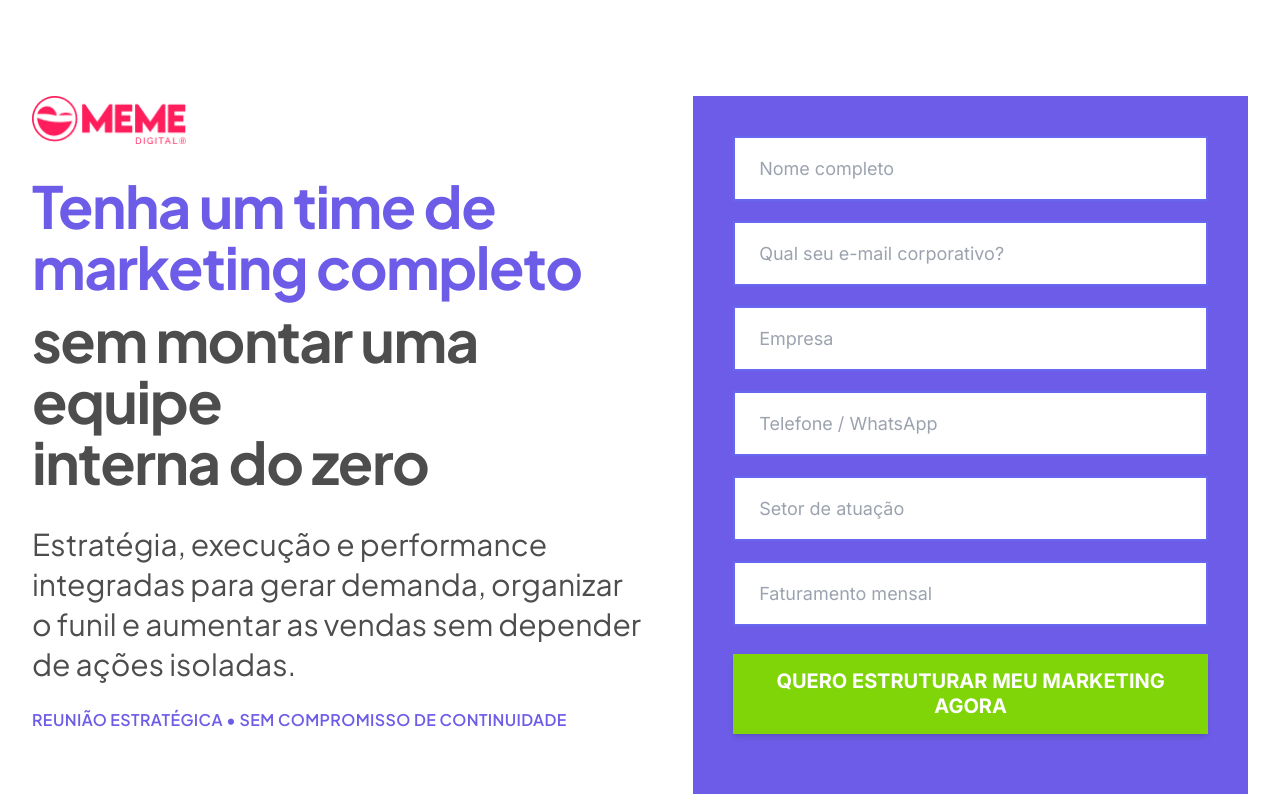
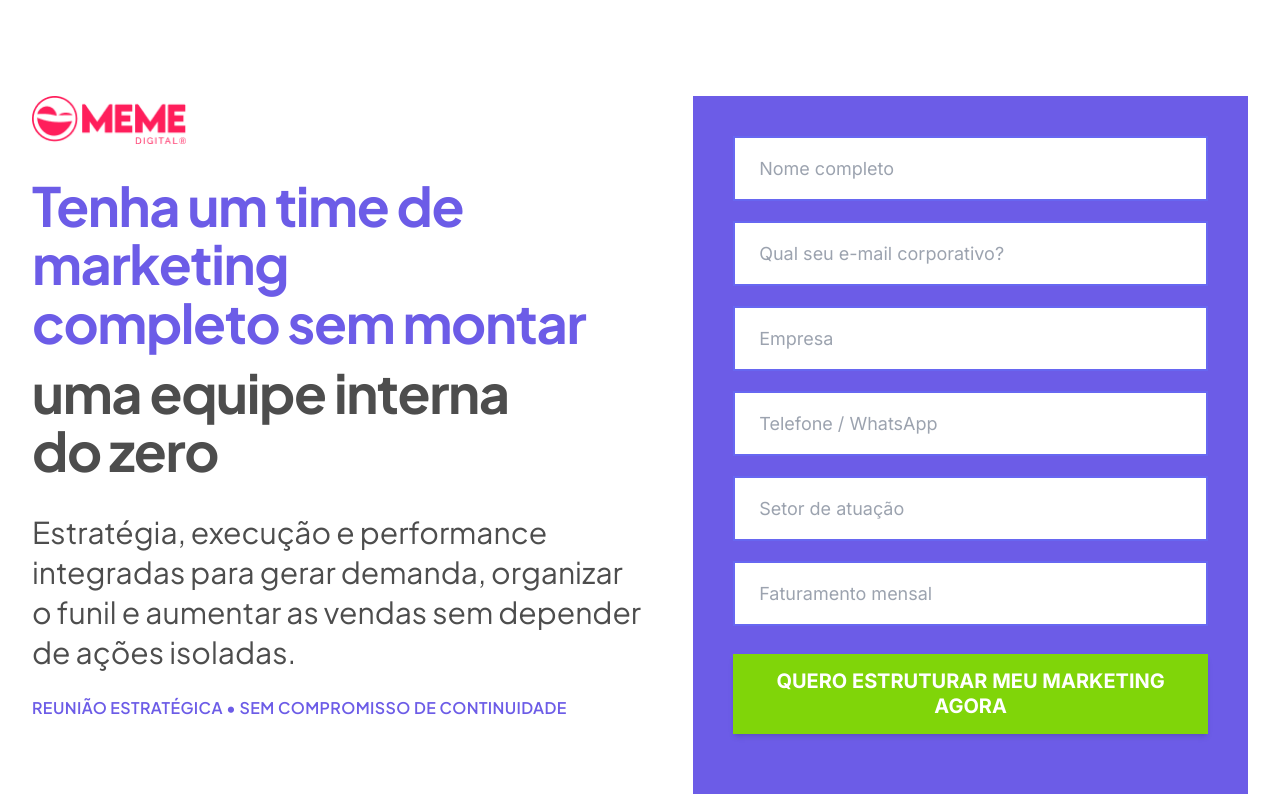
Before and after one commit to Tehkne-Solutions/meme-servicos, a Next.js app: page / in a window 1280 px wide. Shown: the top 800 px of the page. Built offline with nearby package versions, Linux system fonts and the light colour scheme.

Commit message:
Ajusta composicao visual do hero e investimento

```diff
--- a/components/Hero.tsx
+++ b/components/Hero.tsx
@@ -15,18 +15,18 @@ export default function Hero() {
                 alt="Meme Digital Logo"
                 className="mb-8 h-12 w-auto"
               />
-              <h1 className="text-[42px] font-bold leading-[1.05] tracking-tight sm:text-[50px] lg:text-[58px]">
+              <h1 className="text-[38px] font-bold leading-[1.08] tracking-tight sm:text-[48px] lg:text-[54px]">
                 <span className="block text-[#6C5CE7]">
-                  Tenha um time de
+                  Tenha um time de marketing
                 </span>
                 <span className="block text-[#6C5CE7]">
-                  marketing completo
+                  completo sem montar
                 </span>
                 <span className="mt-3 block text-[#4D4D4D]">
-                  sem montar uma equipe
+                  uma equipe interna
                 </span>
                 <span className="block text-[#4D4D4D]">
-                  interna do zero
+                  do zero
                 </span>
               </h1>
               <p className="mt-8 text-[24px] leading-[34px] text-[#4D4D4D] md:text-[30px] md:leading-[40px]">
--- a/components/Investment.tsx
+++ b/components/Investment.tsx
@@ -55,13 +55,15 @@ export default function Investment() {
         <FadeIn delay={0.35} className="lg:col-span-2">
           <div className="w-full border-4 border-[#1D1D1D] p-7 md:p-9">
             <h3 className="mb-8 text-[28px] font-bold text-[#1D1D1D]">Como definimos:</h3>
-            <div className="grid gap-6 md:grid-cols-2 xl:grid-cols-4">
+            <div className="grid gap-x-10 gap-y-6 md:grid-cols-2">
               {criteria.map((item) => (
                 <div key={item} className="flex items-start gap-4">
                   <span className="mt-1 flex h-7 w-7 shrink-0 items-center justify-center bg-[#80D509] font-bold text-white">
                     ✓
                   </span>
-                  <p className="text-[17px] leading-relaxed text-[#4D4D4D]">{item}</p>
+                  <p className="text-[17px] leading-relaxed text-[#4D4D4D] md:max-w-[460px]">
+                    {item}
+                  </p>
                 </div>
               ))}
             </div>
```
